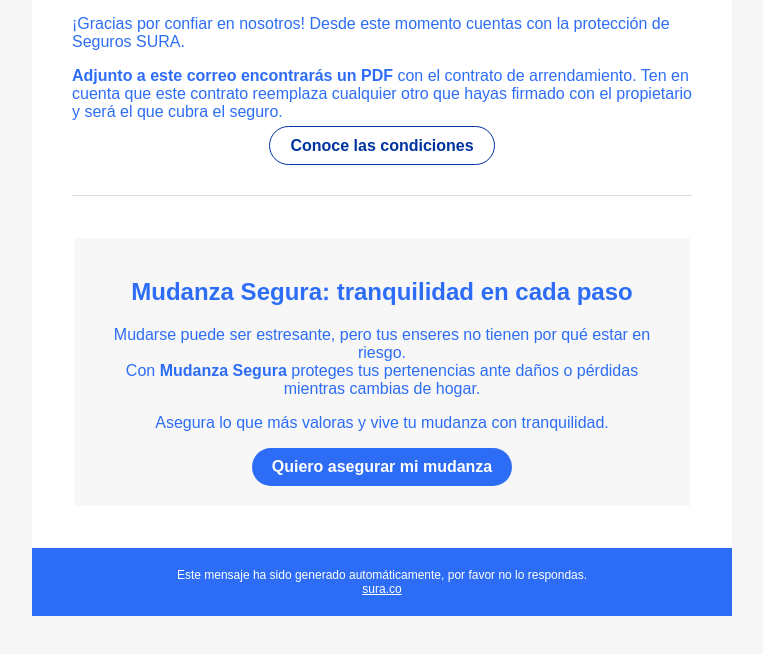
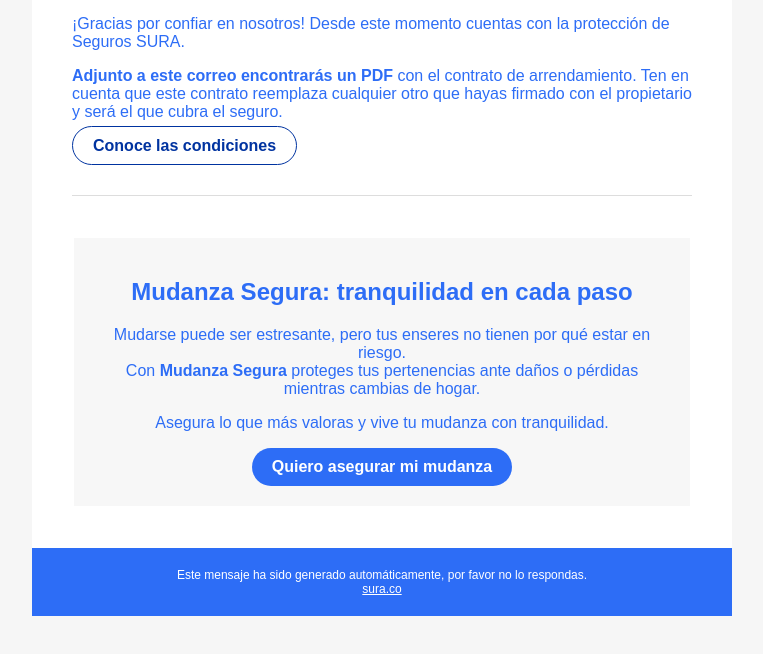
Before and after one commit to el-muisk/mudanza-segura, a plain HTML site: page index.html in a window 1280 px wide. Shown: the part 132-786 px from the top of the page, without its empty margins (258-1021 px from the left). Drawn offline with Linux system fonts and the light colour scheme.

Commit message:
Update index.html

```diff
--- a/index.html
+++ b/index.html
@@ -21,7 +21,7 @@
 <p style="color:#2d6df6; font-size:18px; text-align:center;"><strong>Hola, %Nombre cliente%</strong></p>
 <p style="color:#2d6df6; font-size:16px; text-align:left;">¡Gracias por confiar en nosotros! Desde este momento cuentas con la protección de Seguros SURA.</p>
 <p style="color:#2d6df6; font-size:16px; text-align:left;"><strong>Adjunto a este correo encontrarás un PDF</strong> con el contrato de arrendamiento. Ten en cuenta que este contrato reemplaza cualquier otro que hayas firmado con el propietario y será el que cubra el seguro.</p>
-<p style="text-align:center;">
+<p style="text-align:left;">
   <a href="https://www.segurossura.com.co/documentos/condicionados/personas/vivienda/condicionado-seguro-arriendo-digital-2024.pdf" style="background:#ffffff; color:#0033A0; text-decoration:none; padding:10px 20px; border-radius:30px; font-weight:bold; border:1px solid #0033A0;">Conoce las condiciones</a>
 </p>
 
```
